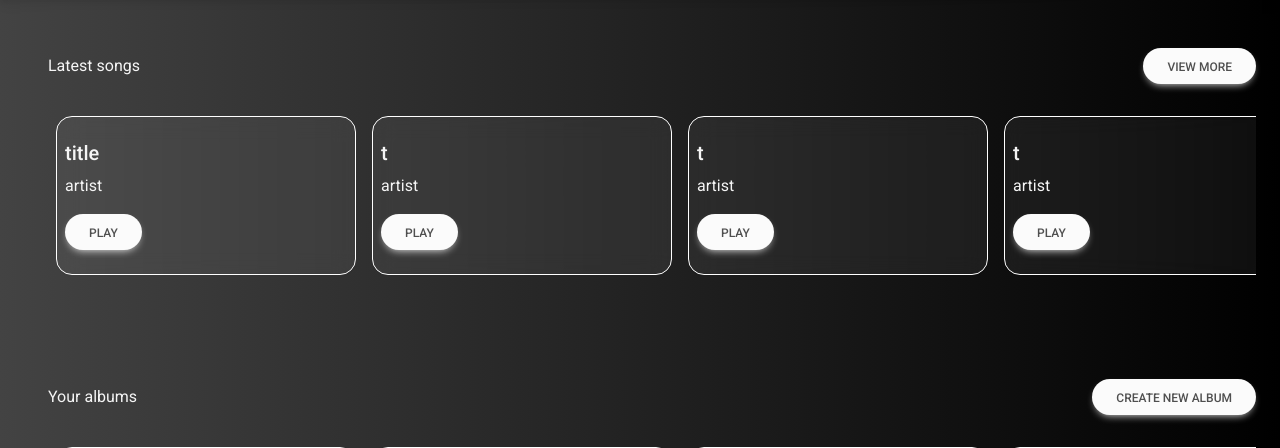
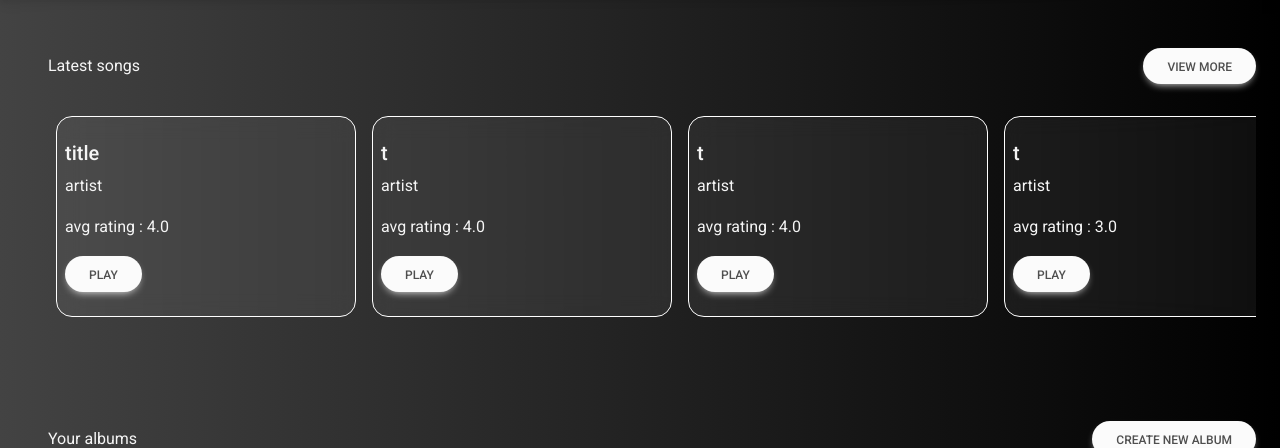
Before and after one commit to Vaibhav240804/Music-streaming-platform, a Flask app: page / in a window 1280 px wide. Shown: the part 59-507 px from the top of the page. Run offline with Flask 3, Linux system fonts and the light colour scheme; data comes from the database, SQL or seed files in the repository; some libraries are stand-ins or nearby versions.

Commit message:
sorted manner display of tracks on home screen done

```diff
--- a/app.py
+++ b/app.py
@@ -144,10 +144,8 @@ def fetchedsongdata():
     try:
         conn = sqlite3.connect("user_data.db", check_same_thread=False)
         cursor = conn.cursor()
-        # we will send data to template of all songs in descending order of songs avg rating, ratings resides in likes table, ih this table user have multiple ratings for a song then we will take average of all ratings and then sort the songs in descending order of avg ratings and we will do this for all songs
-
         cursor.execute(
-            "SELECT uploadsong_id FROM Likes GROUP BY uploadsong_id ORDER BY AVG(rating) DESC"
+            "SELECT uploadsong_id,AVG(rating) FROM Likes GROUP BY uploadsong_id ORDER BY AVG(rating) DESC"
         )
         uploadsong_ids = cursor.fetchall()
         uploadsong_ids = [uploadsong_id[0] for uploadsong_id in uploadsong_ids]
@@ -160,8 +158,22 @@ def fetchedsongdata():
             cursor.execute(
                 "SELECT * FROM uploadsong WHERE uploadsong_id = ?", (uploadsong_id,)
             )
+            # we also want to append avg rating of each song in songs list as follows
             song = cursor.fetchone()
-            songs.append(song)
+            cursor.execute("SELECT AVG(rating) FROM Likes WHERE uploadsong_id = ?", (uploadsong_id,))
+            avg_rating = cursor.fetchone()
+            if avg_rating is not None:
+                avg_rating = avg_rating[0]
+                song = list(song)
+                song.append(avg_rating)
+                song = tuple(song)
+                songs.append(song)
+            else:
+                song = list(song)
+                song.append(0)
+                song = tuple(song)
+                songs.append(song)
+        print(songs)
         # now we will append rest songs which are unrated
         cursor.execute(
             "SELECT * FROM uploadsong WHERE uploadsong_id NOT IN (SELECT uploadsong_id FROM Likes)"
@@ -171,6 +183,7 @@ def fetchedsongdata():
             songs.append(unrated_song)
         print(songs)
         return render_template("home.html", data=songs)
+
 
 
     except Exception as e:
--- a/templates/home.html
+++ b/templates/home.html
@@ -64,6 +64,7 @@
             <div class="card-body px-2">
               <h5 class="card-title">{{ song[1] }}</h5>
               <p class="card-text">{{ song[2] }}</p>
+              <p class="card-text">avg rating : {{ song[11] }}</p>
               <a type="button" href="/play/{{ song[0] }}" class="btn btn-light btn-rounded">Play</a>
             </div>
           </div>
```
